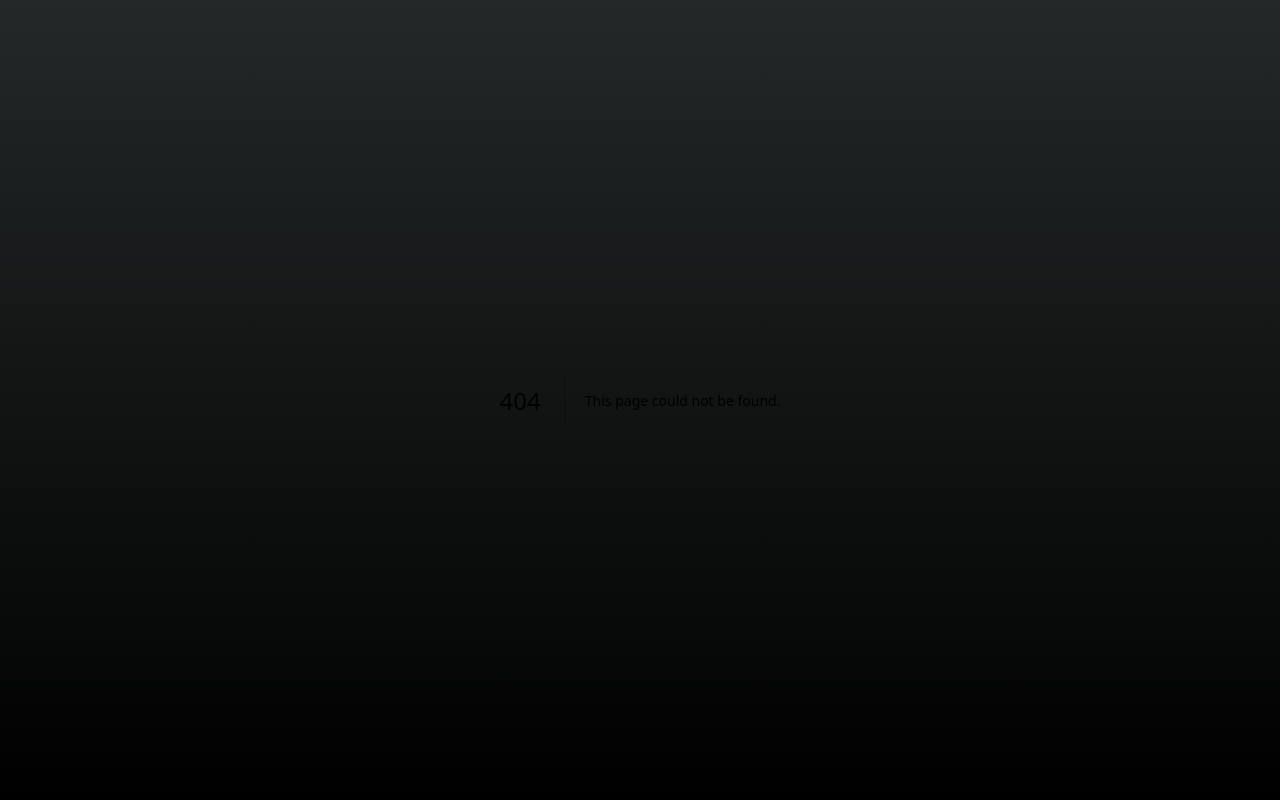
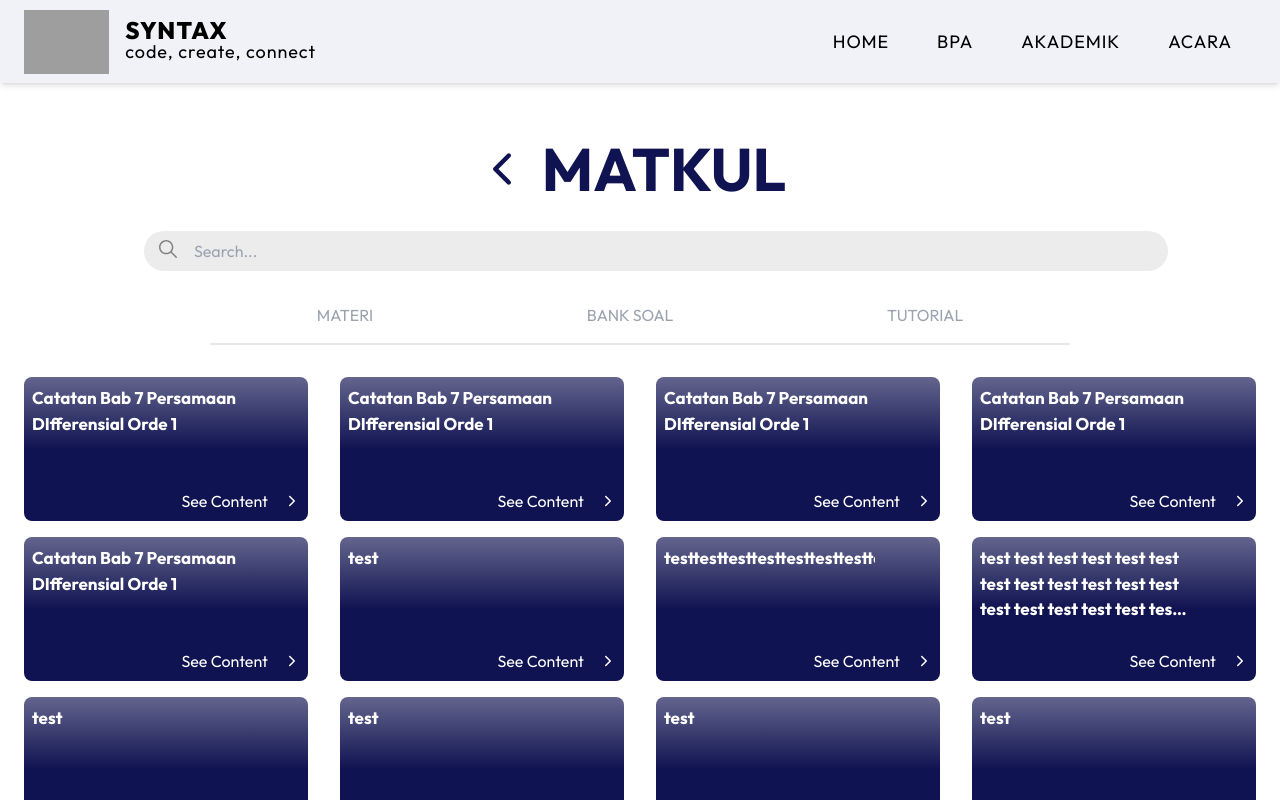
Before and after one commit to steik-ITB-23/steik-23, a Next.js app: page /akademik/1 in a window 1280 px wide. Before the commit this address had no page. Shown: the top 800 px of the page. Built offline with nearby package versions, Linux system fonts and the light colour scheme; grey boxes are pictures that could not be loaded.

Commit message:
bpa akademik page

```diff
--- /dev/null
+++ b/src/app/akademik/[matkul]/page.tsx
@@ -0,0 +1,72 @@
+"use client";
+import Navbar from "@/components/Navbar";
+import { IoIosSearch, IoIosArrowBack } from "react-icons/io";
+import React, { useState } from "react";
+import { AkademikList } from "@/assets/data/akademik";
+import AkademikCard from "@/components/AkademikCard";
+import Link from "next/link";
+import { useSearchParams, useParams } from "next/navigation";
+import Footer from "@/components/Footer";
+
+const Page = () => {
+  const searchParams = useSearchParams();
+  const search = searchParams.get("view");
+  const params = useParams<{ name: string }>();
+  console.log(params);
+  return (
+    <>
+      <Navbar />
+      <div className="flex flex-col w-full bg-white grow">
+        <section className="h-full w-full flex flex-row items-center justify-center pt-10">
+          <button>
+            <IoIosArrowBack className="text-5xl" color="#101351" />
+          </button>
+          <h1 className="text-[#101351] uppercase text-6xl items-center text-center p-4 font-bold font-outfit">Matkul</h1>
+        </section>
+        <section>
+          <div className=" relative flex flex-col justify-center items-center w-full">
+            <div className="relative w-[80%]">
+              <input
+                type="search"
+                placeholder="   Search..."
+                className="w-full p-2 pl-10 rounded-full bg-[#EDECEC] m-4 text-[#838383] font-outfit"
+                onChange={(e) => {
+                  console.log(e.target.value);
+                }}></input>
+              <IoIosSearch className="absolute top-1.5 left-4 mt-4 ml-3  text-2xl" color="#838383" />
+            </div>
+          </div>
+        </section>
+        <section className=" relative flex flex-row justify-center items-center w-full max-w-[900px] mx-auto shrink-0 px-[20px]">
+          <Link
+            className="p-4 grow text-gray-400 border-b-[2px] hover:border-black hover:border-b hover:text-black font-outfit text-center"
+            href="">
+            MATERI
+          </Link>
+          <Link
+            className="p-4 grow text-gray-400 border-b-[2px] hover:border-black hover:border-b hover:text-black font-outfit text-center "
+            href="">
+            BANK SOAL
+          </Link>
+          <Link
+            className="p-4 grow text-gray-400 border-b-[2px]  hover:border-black hover:border-b hover:text-black font-outfit text-center"
+            href="">
+            TUTORIAL
+          </Link>
+        </section>
+        <section className="flex flex-col items-center justify-start mt-6 px-2">
+          <div className="flex flex-wrap w-fit max-w-full  justify-start ">
+            {AkademikList.map((akademik) => (
+              <div className="w-full sm:w-[50%] md:w-[33.3%] lg:w-[25%] px-4 py-2" key={akademik.name}>
+                <AkademikCard data={akademik} />
+              </div>
+            ))}
+          </div>
+        </section>
+      </div>
+      <Footer />
+    </>
+  );
+};
+
+export default Page;
--- /dev/null
+++ b/src/assets/data/akademik.ts
@@ -0,0 +1,104 @@
+import { AkademikType } from "@/components/AkademikCard";
+
+//dapat ditulis export const AkademikList: {name:string;}[]
+export const AkademikList: AkademikType[] = [
+  {
+    name: "Catatan Bab 7 Persamaan DIfferensial Orde 1",
+  },
+  {
+    name: "Catatan Bab 7 Persamaan DIfferensial Orde 1",
+  },
+  {
+    name: "Catatan Bab 7 Persamaan DIfferensial Orde 1",
+  },
+  {
+    name: "Catatan Bab 7 Persamaan DIfferensial Orde 1",
+  },
+  {
+    name: "Catatan Bab 7 Persamaan DIfferensial Orde 1",
+  },
+  {
+    name: "test",
+  },
+  {
+    name: "testtesttesttesttesttesttesttesttesttesttesttesttesttesttesttesttesttesttesttesttesttesttesttesttesttesttesttesttesttesttesttesttesttesttesttesttesttesttesttesttesttesttesttesttesttest",
+  },
+  {
+    name: " test test test test test test test test test test test test test test test test test test test test test test test test test test test test test test test test test test test test",
+  },
+  {
+    name: "test",
+  },
+  {
+    name: "test",
+  },
+  {
+    name: "test",
+  },
+  {
+    name: "test",
+  },
+  {
+    name: "test",
+  },
+  {
+    name: "test",
+  },
+  {
+    name: "test",
+  },
+  {
+    name: "test",
+  },
+  {
+    name: "test",
+  },
+  {
+    name: "test",
+  },
+  {
+    name: "test",
+  },
+  {
+    name: "test",
+  },
+  {
+    name: "test",
+  },
+  {
+    name: "test",
+  },
+  {
+    name: "test",
+  },
+  {
+    name: "test",
+  },
+  {
+    name: "test",
+  },
+  {
+    name: "test",
+  },
+  {
+    name: "test",
+  },
+  {
+    name: "test",
+  },
+  {
+    name: "test",
+  },
+  {
+    name: "test",
+  },
+  {
+    name: "test",
+  },
+  {
+    name: "test",
+  },
+  {
+    name: "test",
+  },
+];
--- /dev/null
+++ b/src/components/AkademikCard.tsx
@@ -0,0 +1,30 @@
+import React from "react";
+import { IoIosArrowForward } from "react-icons/io";
+
+export type AkademikType = {
+  name: string;
+};
+
+const AkademikCard = ({ data }: { data: AkademikType }) => {
+  return (
+    <div className="bg-[#101351] w-full h-fit min-h-full lg:h-[9rem] md:h-[8rem] sm:h-[7rem] grow-0 shrink-0 rounded-lg flex flex-col relative">
+      <div className="absolute h-full w-full bg-gradient-to-b from-[rgba(255,255,255,0.35)] via-white/0 to-white/0" />
+      <div className="w-[80%] mb-auto pt-2 px-2">
+        <p className="text-white font-bold sm:text-[17px] text-[26px] line-clamp-3 font-outfit">{data.name}</p>
+      </div>
+
+      <div className="w-full h-[2rem] mt-4 pb-2 flex justify-end">
+        <button className="flex flex-row items-center hover:scale-95 z-20">
+          <div className="p-2">
+            <p className="text-white font-outfit ">See Content</p>
+          </div>
+          <div className="p-2">
+            <IoIosArrowForward className="top-3.5 right-0" color="white" />
+          </div>
+        </button>
+      </div>
+    </div>
+  );
+};
+
+export default AkademikCard;
```
